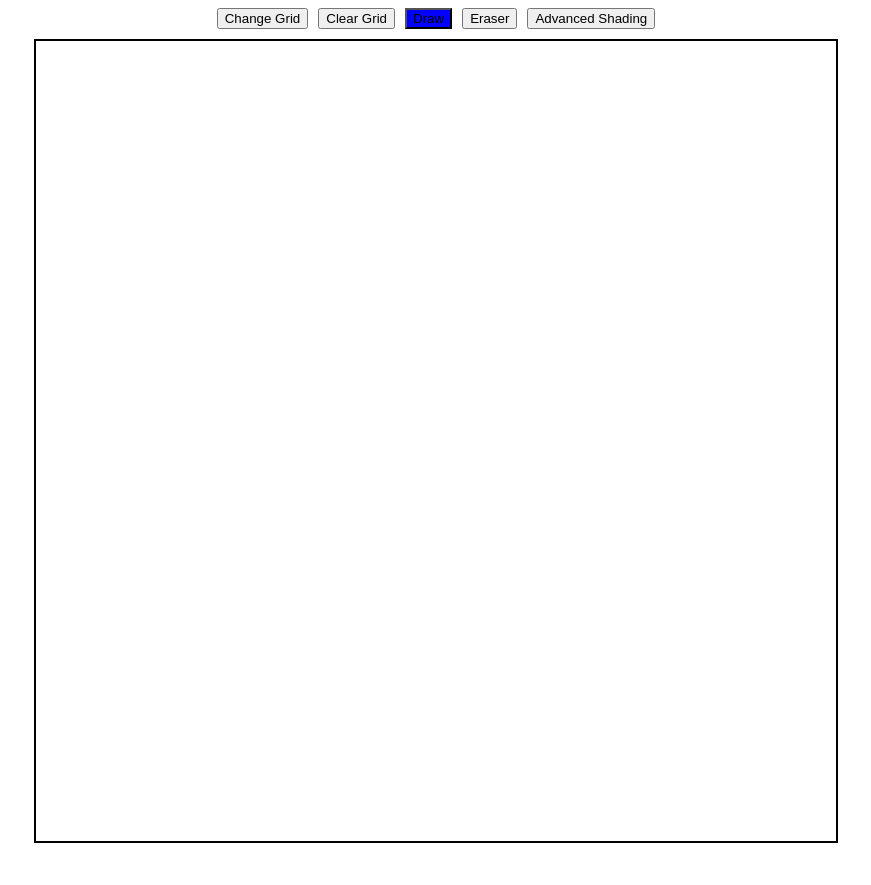
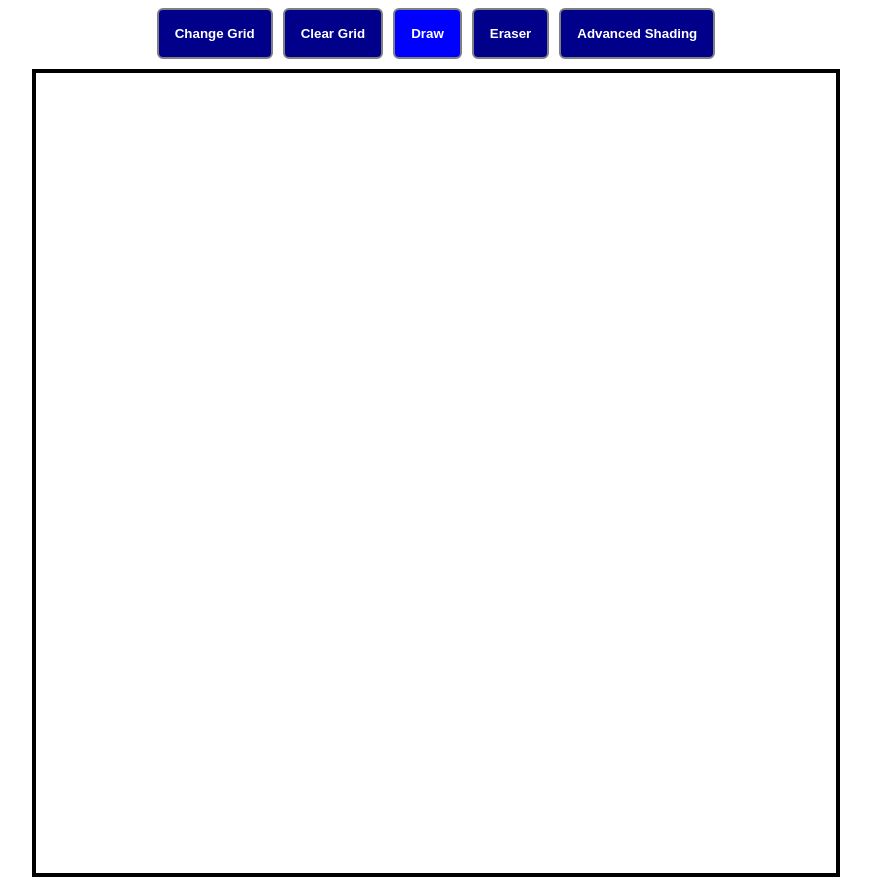
Before and after one commit to CalebAHJ/odin-etch-a-sketch, a plain HTML site: page index.html in a window 1280 px wide. Shown: the whole page, without its empty margins (204-1075 px from the left). Before the commit the page ends 851 px from the top, so only its background shows below. Drawn offline with Linux system fonts and the light colour scheme.

Commit message:
buttons restyled

```diff
--- a/style.css
+++ b/style.css
@@ -12,7 +12,7 @@ body {
     grid-template-rows: repeat(16, 1fr);
     width: 800px;
     height: 800px;
-    border: 2px solid black;
+    border: 4px solid black;
 }
 
 .hoverEffect {
@@ -30,6 +30,16 @@ body {
     gap: 10px;
 }
 
+button {
+    padding: 16px;
+    color: white;
+    font-weight: bolder;
+    font-family: sans-serif;
+    background-color: darkblue;
+    border-radius: 6px;
+    border: solid 2px grey;
+}
+
 .inUse {
     background-color: blue;
 }
```
